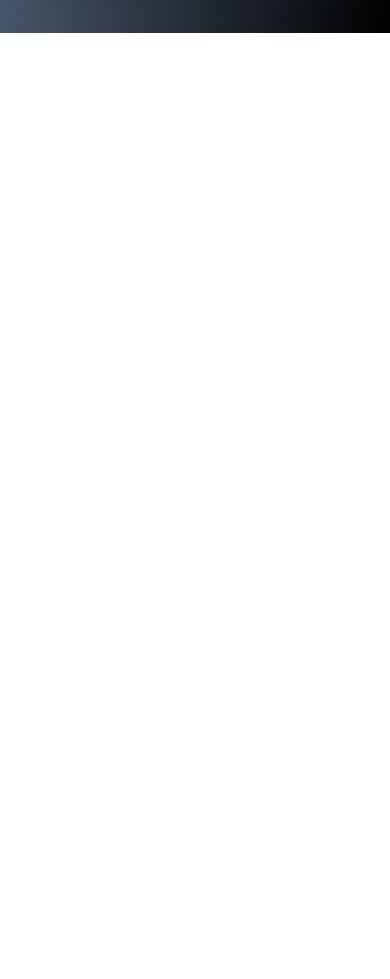
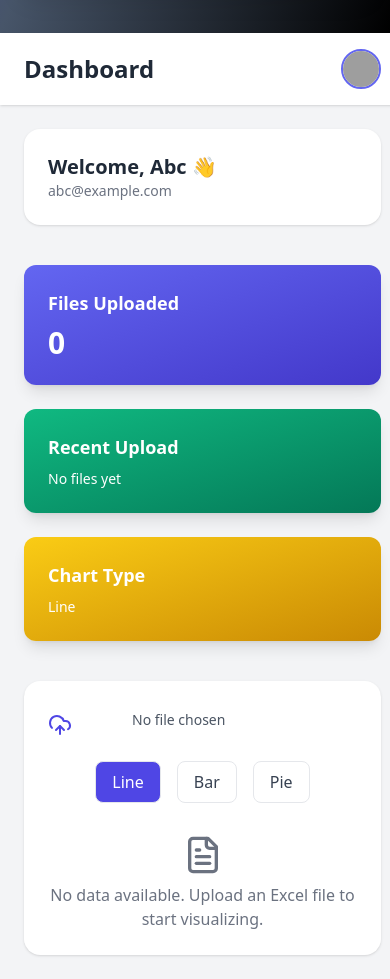
Before and after one commit to Abarnavijayakumar/Excel-Analytics-Platform, a React (Vite) app in the folder Client/: page / in a window 390 px wide. Shown: the part 7440-8419 px from the top of the page. Before the commit the page ends 7473 px from the top, so only its background shows below. Built offline with nearby package versions, Linux system fonts and the light colour scheme; grey boxes are pictures that could not be loaded; a web font is replaced by a local one.

Commit message:
Updated About.jsx page and installed some packages for dashboard

```diff
--- a/Client/package.json
+++ b/Client/package.json
@@ -23,7 +23,9 @@
     "react-icons": "^5.5.0",
     "react-router-dom": "^7.6.2",
     "react-scroll": "^1.9.3",
-    "styled-components": "^6.1.18"
+    "recharts": "^2.15.3",
+    "styled-components": "^6.1.18",
+    "xlsx": "^0.18.5"
   },
   "devDependencies": {
     "@eslint/js": "^9.22.0",
--- a/Client/src/App.jsx
+++ b/Client/src/App.jsx
@@ -7,6 +7,7 @@ import Chart from './Components/Chart';
 import Pricing from './Components/Pricing';
 import Contact from './Components/Contact';
 import AuthPage from './Components/AuthPage';
+import Dashboard from './Components/Dashboard';
 
 const PageContent = () => {
   const location = useLocation();
@@ -23,6 +24,7 @@ const PageContent = () => {
           <div id="Charts" className="scroll-mt-24"><Chart /></div>
           <div id="pricing" className="scroll-mt-24"><Pricing /></div>
           <div id="contact" className="scroll-mt-24"><Contact /></div>
+           <div id="Dashboard" className="scroll-mt-24"><Dashboard /></div>
         </>
       )}
 
@@ -37,6 +39,7 @@ function App() {
   return (
     <Router>
       <NavbarComponent />
+
       <PageContent />
     </Router>
   );
--- /dev/null
+++ b/Client/src/Components/Dashboard.jsx
@@ -0,0 +1,230 @@
+import React, { useState } from "react";
+import * as XLSX from "xlsx";
+import {
+  LineChart,
+  Line,
+  XAxis,
+  YAxis,
+  CartesianGrid,
+  Tooltip,
+  ResponsiveContainer,
+  BarChart,
+  Bar,
+  PieChart,
+  Pie,
+  Cell,
+  Legend
+} from "recharts";
+import {
+  UploadCloud,
+  BarChart3,
+  PieChart as PieIcon,
+  FileText,
+  LayoutDashboard,
+  FolderOpen,
+  Upload,
+  User,
+  LogOut
+} from "lucide-react";
+
+const chartColors = ["#6366f1", "#facc15", "#10b981", "#f472b6", "#3b82f6"];
+
+const Dashboard = () => {
+  const [excelData, setExcelData] = useState([]);
+  const [chartType, setChartType] = useState("line");
+  const [columns, setColumns] = useState([]);
+
+  const user = { name: "Abc", email: "abc@example.com" }; // Replace with actual user context/state
+
+  const handleFileUpload = (e) => {
+    const file = e.target.files[0];
+    if (!file) return;
+
+    const reader = new FileReader();
+    reader.onload = (evt) => {
+      const data = new Uint8Array(evt.target.result);
+      const workbook = XLSX.read(data, { type: "array" });
+      const sheetName = workbook.SheetNames[0];
+      const worksheet = workbook.Sheets[sheetName];
+      const jsonData = XLSX.utils.sheet_to_json(worksheet);
+
+      setExcelData(jsonData);
+      setColumns(Object.keys(jsonData[0]));
+    };
+    reader.readAsArrayBuffer(file);
+  };
+
+  const renderChart = () => {
+    if (!excelData.length || columns.length < 2) return null;
+
+    const xKey = columns[0];
+    const yKey = columns[1];
+
+    switch (chartType) {
+      case "bar":
+        return (
+          <ResponsiveContainer width="100%" height={400}>
+            <BarChart data={excelData}>
+              <CartesianGrid strokeDasharray="3 3" />
+              <XAxis dataKey={xKey} />
+              <YAxis />
+              <Tooltip />
+              <Bar dataKey={yKey} fill="#6366f1" />
+            </BarChart>
+          </ResponsiveContainer>
+        );
+      case "pie":
+        return (
+          <ResponsiveContainer width="100%" height={400}>
+            <PieChart>
+              <Pie
+                data={excelData}
+                dataKey={yKey}
+                nameKey={xKey}
+                cx="50%"
+                cy="50%"
+                outerRadius={130}
+                fill="#8884d8"
+                label
+              >
+                {excelData.map((entry, index) => (
+                  <Cell
+                    key={`cell-${index}`}
+                    fill={chartColors[index % chartColors.length]}
+                  />
+                ))}
+              </Pie>
+              <Tooltip />
+              <Legend />
+            </PieChart>
+          </ResponsiveContainer>
+        );
+      default:
+        return (
+          <ResponsiveContainer width="100%" height={400}>
+            <LineChart data={excelData}>
+              <CartesianGrid strokeDasharray="3 3" />
+              <XAxis dataKey={xKey} />
+              <YAxis />
+              <Tooltip />
+              <Line type="monotone" dataKey={yKey} stroke="#6366f1" strokeWidth={3} />
+            </LineChart>
+          </ResponsiveContainer>
+        );
+    }
+  };
+
+  return (
+    <div className="min-h-screen flex bg-gray-100">
+      {/* Sidebar */}
+      <aside className="w-64 bg-white shadow-lg p-6 hidden md:block">
+        <h2 className="text-2xl font-bold text-indigo-600 mb-8">Excellytics</h2>
+        <nav className="space-y-6">
+          <div className="flex items-center gap-3 text-gray-700 hover:text-indigo-600 cursor-pointer">
+            <LayoutDashboard className="w-5 h-5" /> Dashboard
+          </div>
+          <div className="flex items-center gap-3 text-gray-700 hover:text-indigo-600 cursor-pointer">
+            <FolderOpen className="w-5 h-5" /> Uploaded Files
+          </div>
+          <div className="flex items-center gap-3 text-gray-700 hover:text-indigo-600 cursor-pointer">
+            <Upload className="w-5 h-5" /> Upload New File
+          </div>
+        </nav>
+      </aside>
+
+      <div className="flex-1 flex flex-col">
+        {/* Header */}
+        <header className="bg-white shadow px-6 py-4 flex justify-between items-center">
+          <h1 className="text-2xl font-semibold text-gray-800">Dashboard</h1>
+          <div className="relative">
+            <img
+              src="https://i.pravatar.cc/40"
+              alt="Profile"
+              className="w-10 h-10 rounded-full cursor-pointer border-2 border-indigo-500"
+            />
+            {/* Dropdown Menu can be implemented here */}
+          </div>
+        </header>
+
+        {/* Main Content */}
+        <main className="p-6 md:p-10 space-y-10">
+          <div className="bg-white rounded-2xl shadow p-6 flex flex-col md:flex-row md:items-center md:justify-between">
+            <div>
+              <h2 className="text-xl font-semibold text-gray-800">Welcome, {user.name} 👋</h2>
+              <p className="text-gray-500 text-sm">{user.email}</p>
+            </div>
+          </div>
+
+         <div className="grid grid-cols-1 sm:grid-cols-3 gap-6 mb-8">
+            <div className="bg-gradient-to-br from-indigo-500 to-indigo-700 text-white rounded-xl shadow-lg p-6">
+              <h3 className="text-lg font-semibold">Files Uploaded</h3>
+              <p className="text-3xl font-bold mt-2">{excelData.length}</p>
+            </div>
+            <div className="bg-gradient-to-br from-emerald-500 to-emerald-700 text-white rounded-xl shadow-lg p-6">
+              <h3 className="text-lg font-semibold">Recent Upload</h3>
+              <p className="mt-2 text-sm">{excelData.length ? "File uploaded successfully" : "No files yet"}</p>
+            </div>
+            <div className="bg-gradient-to-br from-yellow-400 to-yellow-600 text-white rounded-xl shadow-lg p-6">
+              <h3 className="text-lg font-semibold">Chart Type</h3>
+              <p className="mt-2 text-sm capitalize">{chartType}</p>
+            </div>
+          </div>
+
+          <div className="bg-white rounded-2xl shadow p-6">
+            <div className="flex flex-col md:flex-row items-center justify-between gap-4">
+              <label className="flex items-center gap-3">
+                <UploadCloud className="w-6 h-6 text-indigo-600" />
+                <input
+                  type="file"
+                  accept=".xlsx, .xls"
+                  onChange={handleFileUpload}
+                  className="text-sm text-gray-600"
+                />
+              </label>
+
+              <div className="flex gap-4">
+                <button
+                  onClick={() => setChartType("line")}
+                  className={`px-4 py-2 rounded-lg border font-medium transition ${
+                    chartType === "line" ? "bg-indigo-600 text-white" : "bg-white text-gray-700"
+                  }`}
+                >
+                  Line
+                </button>
+                <button
+                  onClick={() => setChartType("bar")}
+                  className={`px-4 py-2 rounded-lg border font-medium transition ${
+                    chartType === "bar" ? "bg-indigo-600 text-white" : "bg-white text-gray-700"
+                  }`}
+                >
+                  Bar
+                </button>
+                <button
+                  onClick={() => setChartType("pie")}
+                  className={`px-4 py-2 rounded-lg border font-medium transition ${
+                    chartType === "pie" ? "bg-indigo-600 text-white" : "bg-white text-gray-700"
+                  }`}
+                >
+                  Pie
+                </button>
+              </div>
+            </div>
+
+            <div className="mt-8">
+              {excelData.length === 0 ? (
+                <div className="text-center text-gray-500">
+                  <FileText className="mx-auto mb-2 w-10 h-10" />
+                  <p>No data available. Upload an Excel file to start visualizing.</p>
+                </div>
+              ) : (
+                renderChart()
+              )}
+            </div>
+          </div>
+        </main>
+      </div>
+    </div>
+  );
+};
+
+export default Dashboard;
```
Also changed, not shown: Client/src/Components/About.jsx (line endings or trailing spaces), 1 other file (tests, documents, lock files or other folders).
